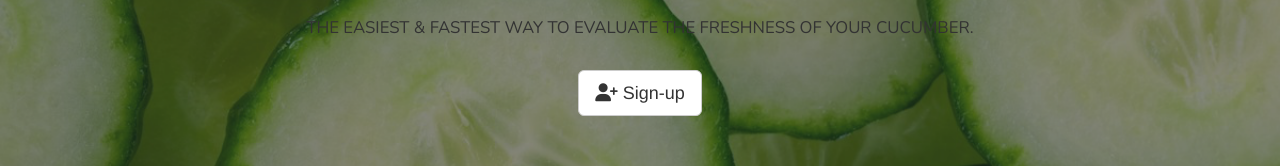
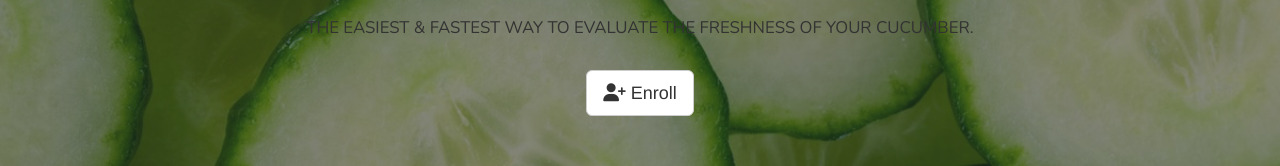
Before and after one commit to andreplaut/udemy-web-dev, a plain HTML site: page Startup/startup.html in a window 1280 px wide. Shown: the part 352-518 px from the top of the page. Drawn offline with nearby package versions, Linux system fonts and the light colour scheme.

Commit message:
Changed sign-up button

```diff
--- a/Startup/startup.html
+++ b/Startup/startup.html
@@ -45,7 +45,7 @@
 		</div>
 	</div>
 	<div class="form">
-	<button class="btn btn-default btn-lg"><i class="fa fa-user-plus" aria-hidden="true"></i> Sign-up</button>
+	<button class="btn btn-default btn-lg"><i class="fa fa-user-plus" aria-hidden="true"></i> Enroll</button>
 	</div>
 
 	</div>
```
Also changed, not shown: 1 other file.
